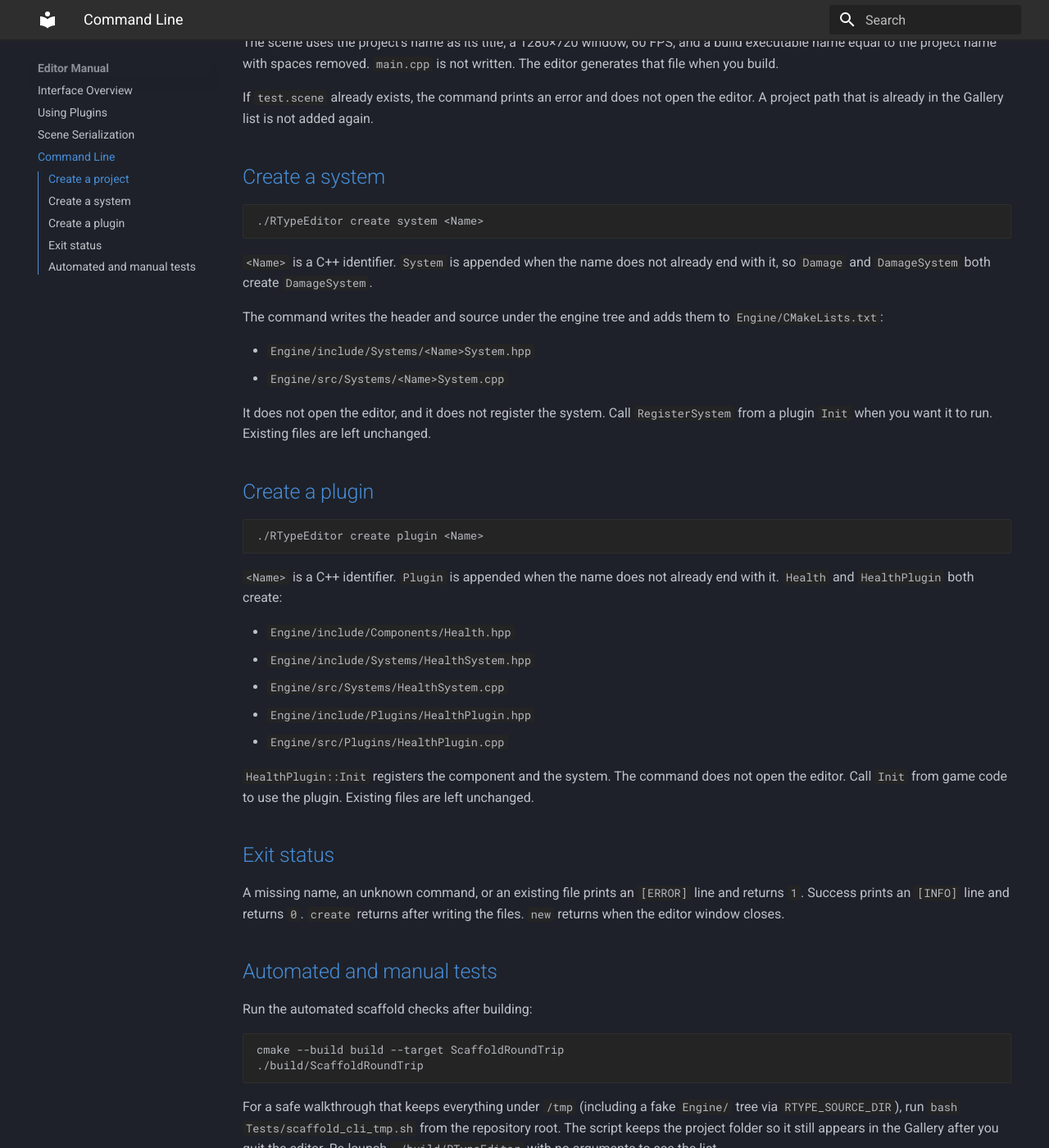
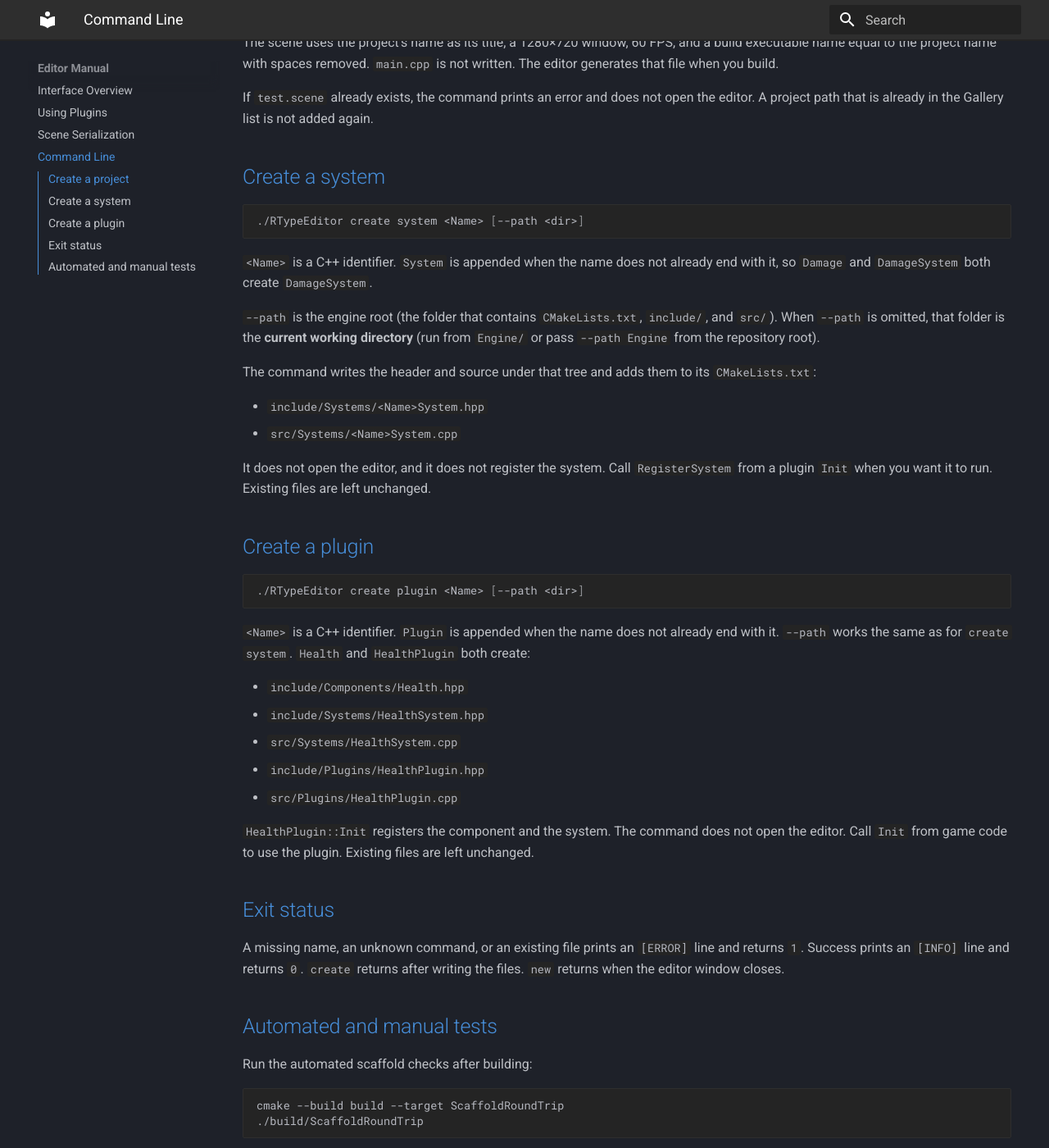
Before and after one commit to GerardPolloRebozado/r-type, an MkDocs documentation site: the page built from Documentation/docs/editor/cli.md, in a window 1280 px wide and 1400 px high, scrolled down 717 px. Shown: the whole window at 82% size. Built offline with MkDocs 1.6.1 and Material for MkDocs 9.7.7, drawn with Linux system fonts in a browser that asks for light colours.

Commit message:
feat(editor): add --path to create system and plugin CLI
Scaffold targets an explicit engine root or the current working directory instead of RTYPE_SOURCE_DIR.

````diff
--- a/Documentation/docs/editor/cli.md
+++ b/Documentation/docs/editor/cli.md
@@ -27,31 +27,33 @@ If `test.scene` already exists, the command prints an error and does not open th
 ## Create a system
 
 ```bash
-./RTypeEditor create system <Name>
+./RTypeEditor create system <Name> [--path <dir>]
 ```
 
 `<Name>` is a C++ identifier. `System` is appended when the name does not already end with it, so `Damage` and `DamageSystem` both create `DamageSystem`.
 
-The command writes the header and source under the engine tree and adds them to `Engine/CMakeLists.txt`:
+`--path` is the engine root (the folder that contains `CMakeLists.txt`, `include/`, and `src/`). When `--path` is omitted, that folder is the **current working directory** (run from `Engine/` or pass `--path Engine` from the repository root).
 
-- `Engine/include/Systems/<Name>System.hpp`
-- `Engine/src/Systems/<Name>System.cpp`
+The command writes the header and source under that tree and adds them to its `CMakeLists.txt`:
+
+- `include/Systems/<Name>System.hpp`
+- `src/Systems/<Name>System.cpp`
 
 It does not open the editor, and it does not register the system. Call `RegisterSystem` from a plugin `Init` when you want it to run. Existing files are left unchanged.
 
 ## Create a plugin
 
 ```bash
-./RTypeEditor create plugin <Name>
+./RTypeEditor create plugin <Name> [--path <dir>]
 ```
 
-`<Name>` is a C++ identifier. `Plugin` is appended when the name does not already end with it. `Health` and `HealthPlugin` both create:
+`<Name>` is a C++ identifier. `Plugin` is appended when the name does not already end with it. `--path` works the same as for `create system`. `Health` and `HealthPlugin` both create:
 
-- `Engine/include/Components/Health.hpp`
-- `Engine/include/Systems/HealthSystem.hpp`
-- `Engine/src/Systems/HealthSystem.cpp`
-- `Engine/include/Plugins/HealthPlugin.hpp`
-- `Engine/src/Plugins/HealthPlugin.cpp`
+- `include/Components/Health.hpp`
+- `include/Systems/HealthSystem.hpp`
+- `src/Systems/HealthSystem.cpp`
+- `include/Plugins/HealthPlugin.hpp`
+- `src/Plugins/HealthPlugin.cpp`
 
 `HealthPlugin::Init` registers the component and the system. The command does not open the editor. Call `Init` from game code to use the plugin. Existing files are left unchanged.
 
@@ -68,6 +70,6 @@ cmake --build build --target ScaffoldRoundTrip
 ./build/ScaffoldRoundTrip
 ```
 
-For a safe walkthrough that keeps everything under `/tmp` (including a fake `Engine/` tree via `RTYPE_SOURCE_DIR`), run `bash Tests/scaffold_cli_tmp.sh` from the repository root. The script keeps the project folder so it still appears in the Gallery after you quit the editor. Re-launch `./build/RTypeEditor` with no arguments to see the list.
+For a safe walkthrough that keeps everything under `/tmp` (including a fake `Engine/` tree via `--path`), run `bash Tests/scaffold_cli_tmp.sh` from the repository root. The script keeps the project folder so it still appears in the Gallery after you quit the editor. Re-launch `./build/RTypeEditor` with no arguments to see the list.
 
 To exercise the real `Engine/CMakeLists.txt` and generated sources in the repo, use `bash Tests/manual_scaffold_cli.sh` instead and remove the files it lists when you are done.
````
Also changed, not shown: 6 other files.
